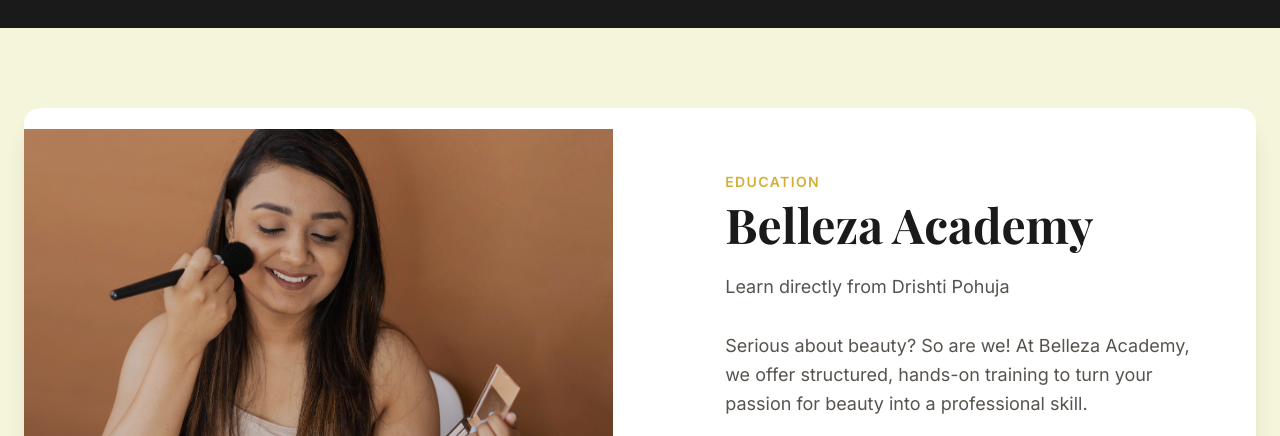
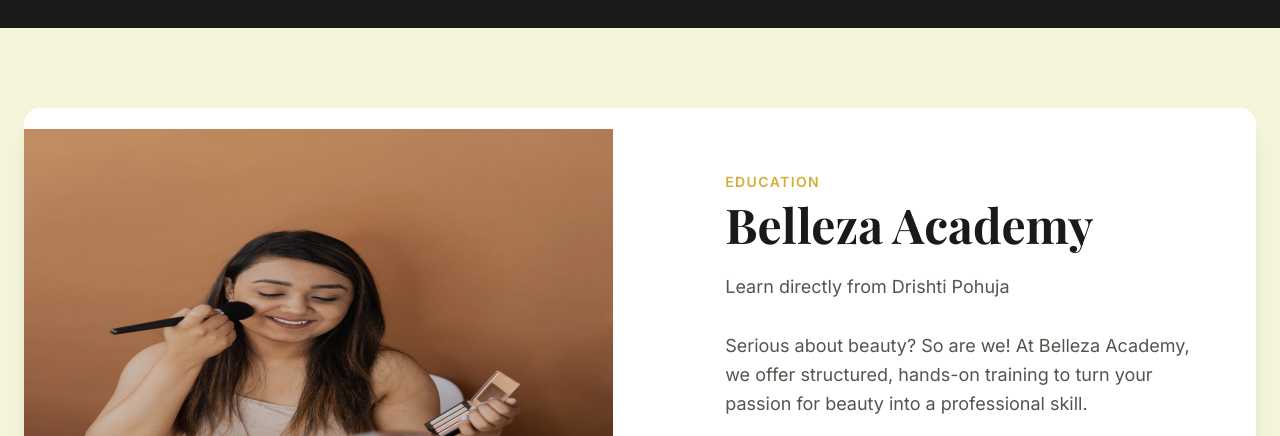
Before and after one commit to DrishtiPohuja/Belleza, a plain HTML site: page index.html in a window 1280 px wide. Shown: the part 2130-2566 px from the top of the page. Drawn offline with nearby package versions, Linux system fonts and the light colour scheme; a web font is replaced by a local one.

Commit message:
Update index.html

```diff
--- a/index.html
+++ b/index.html
@@ -266,7 +266,7 @@
         <div class="container mx-auto px-6">
             <div class="flex flex-col lg:flex-row items-center gap-12 rounded-2xl bg-white p-2 lg:p-0 shadow-xl overflow-hidden">
                 <div class="w-full lg:w-1/2 h-64 lg:h-[500px] relative">
-                    <img src="images/academy.jpg?q=80&w=2069&auto=format&fit=crop" alt="Makeup Academy Class" class="absolute inset-0 w-full h-full object-cover">
+                    <img src="images/academy.jpg?q=80&w=2069&auto=format&fit=crop" alt="Makeup Academy Class" class="absolute inset-0 w-full h-full object-top">
                     <div class="absolute inset-0 bg-brand-dark/20"></div>
                 </div>
 
```
